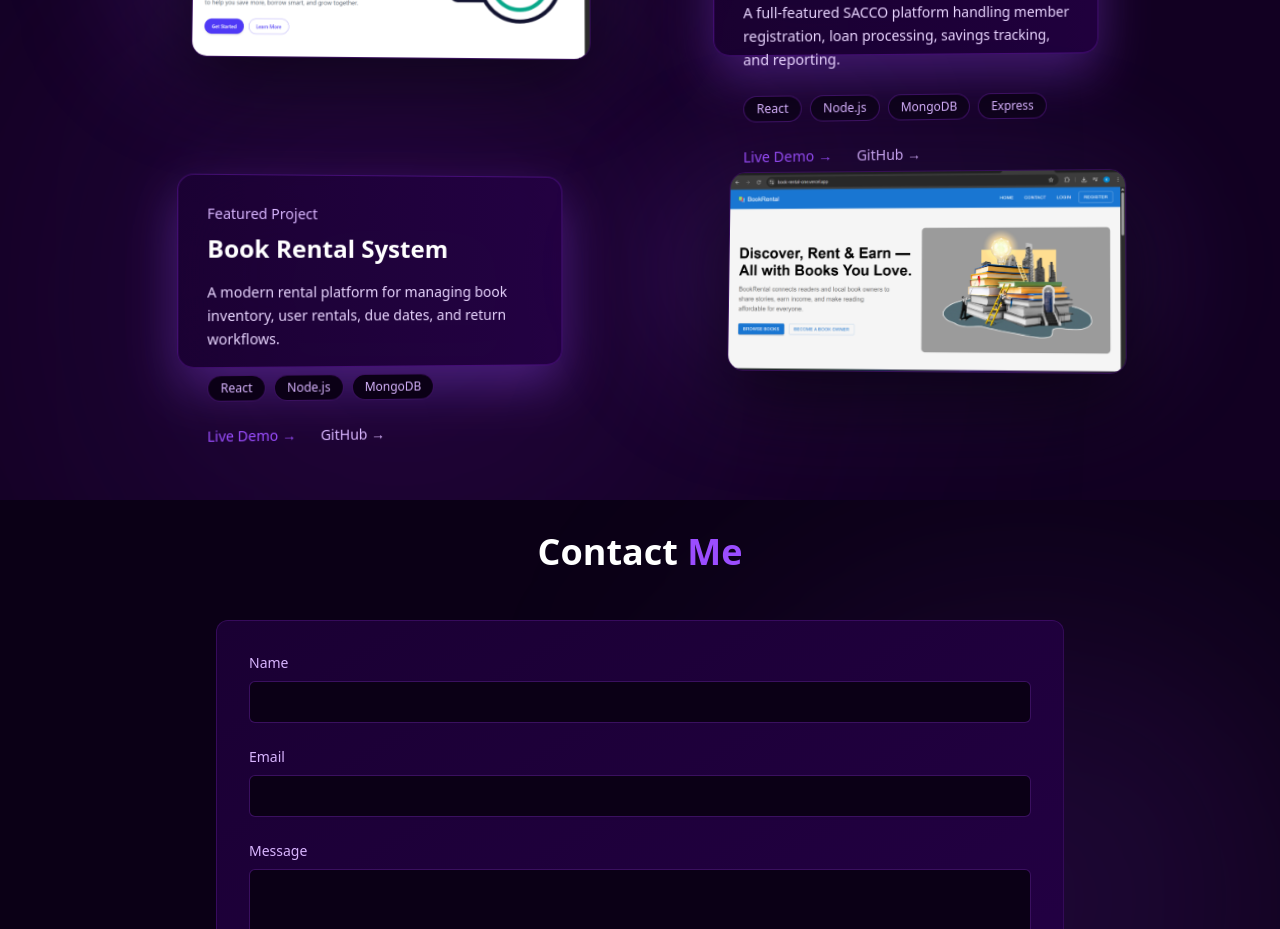
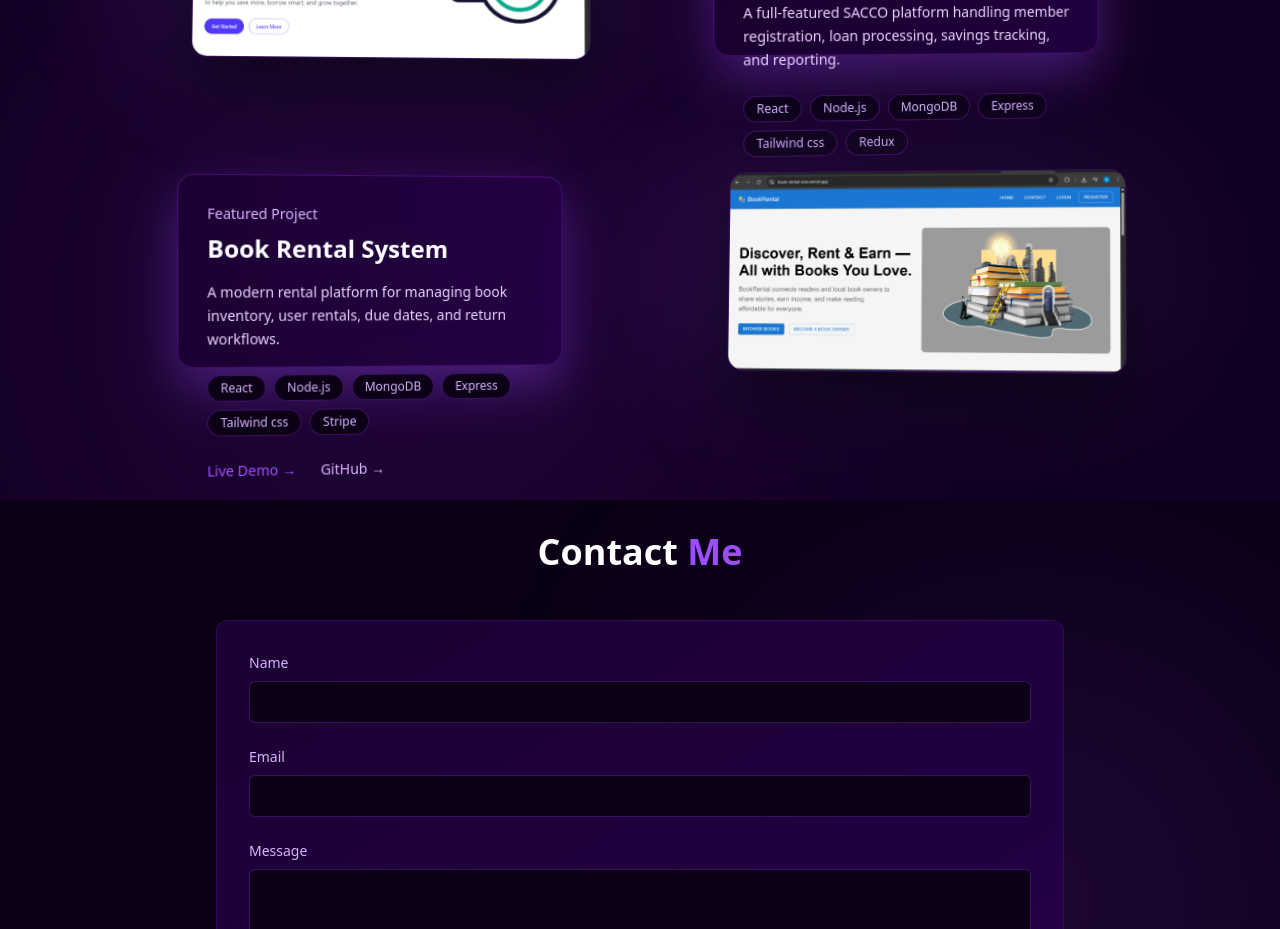
Before and after one commit to kout19/Portfolio, a React (Create React App) app in the folder Front-end/: page / in a window 1280 px wide. Shown: the part 2340-3269 px from the top of the page. Built offline with nearby package versions, Linux system fonts and the light colour scheme; no server answers.

Commit message:
adding skills

```diff
--- a/Front-end/src/components/Projects.js
+++ b/Front-end/src/components/Projects.js
@@ -8,7 +8,7 @@ const projects = [
     title: "SACCO Management System",
     description:
       "A full-featured SACCO platform handling member registration, loan processing, savings tracking, and reporting.",
-    tech: ["React", "Node.js", "MongoDB", "Express"],
+    tech: ["React", "Node.js", "MongoDB", "Express","Tailwind css", "Redux"],
     image: saccoImg,
     github: "https://github.com/kout19/sacco-system",
     liveDemo: "#",
@@ -17,7 +17,7 @@ const projects = [
     title: "Book Rental System",
     description:
       "A modern rental platform for managing book inventory, user rentals, due dates, and return workflows.",
-    tech: ["React", "Node.js", "MongoDB"],
+    tech: ["React", "Node.js", "MongoDB", "Express", "Tailwind css", "Stripe"],
     image: bookImg,
     github: "https://github.com/kout19/Book_Rental",
     liveDemo: "https://book-rental-one.vercel.app/",
```
